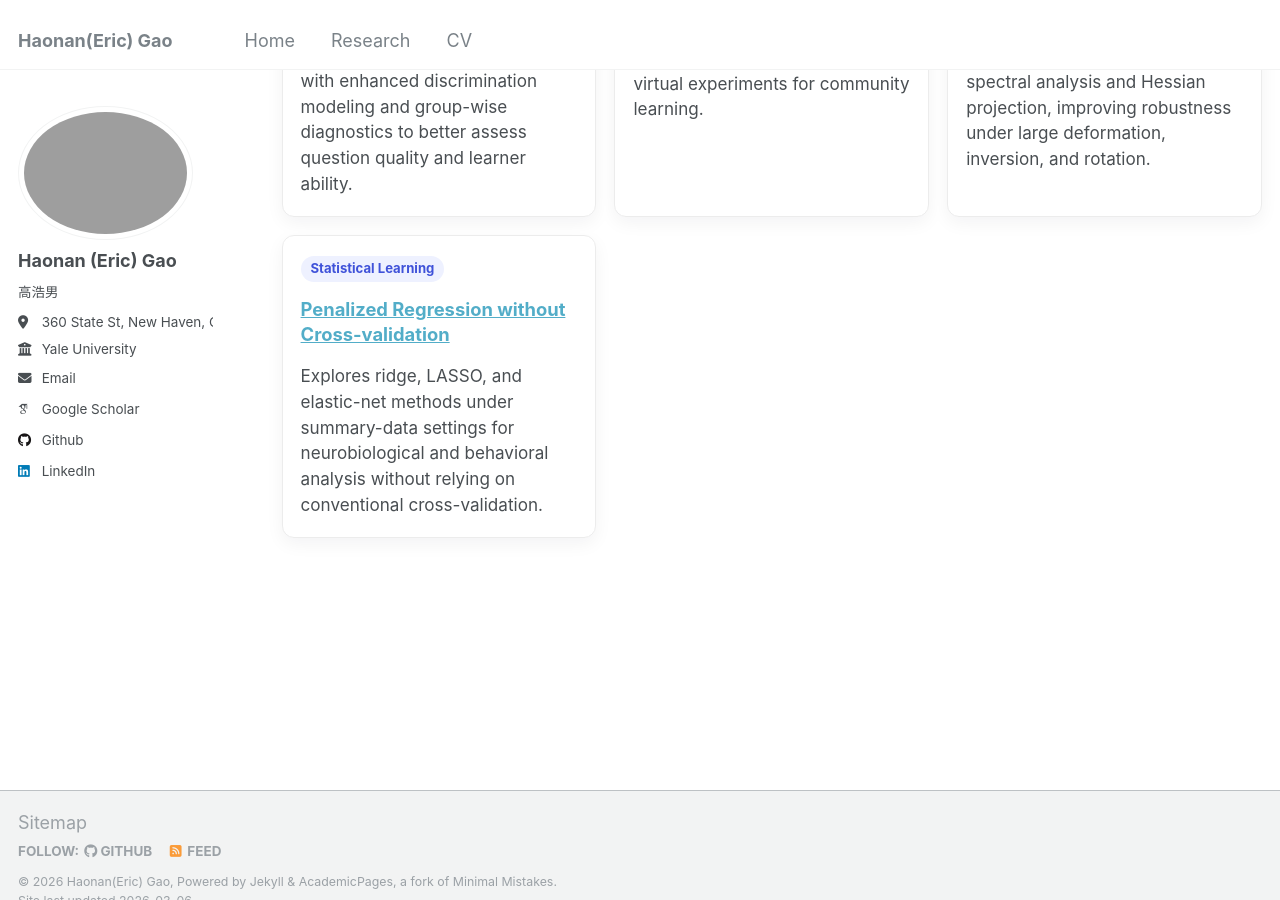
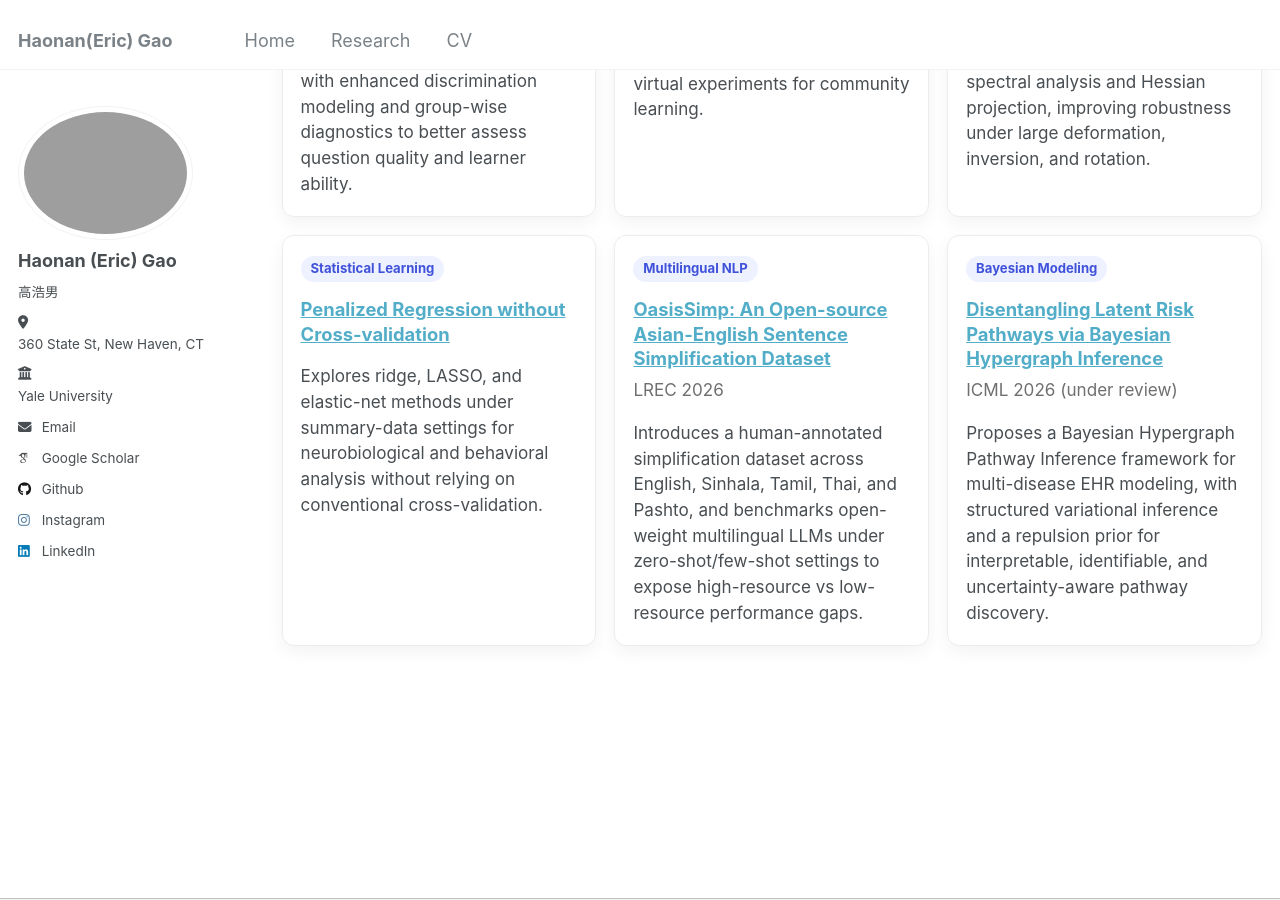
Before and after one commit to rampageoppa/rampageoppa.github.io, a Jekyll site: the page built from _pages/research.md, in a window 1280 px wide and 900 px high, scrolled down 1084 px. Built offline with Jekyll 4.4.1, drawn with Linux system fonts in a browser that asks for light colours; some web fonts are replaced.

Commit message:
Add sidebar links and two new research projects

```diff
--- a/_config.yml
+++ b/_config.yml
@@ -26,7 +26,9 @@
   pronouns         : "高浩男"
   bio              :
   location         : "360 State St, New Haven, CT"
+  location_url     : "https://maps.google.com/?q=360+State+St,+New+Haven,+CT"
   employer         : "Yale University"
+  employer_url     : "https://www.yale.edu/"
   uri              : # URL
   email            : "eric.gao@yale.edu"
 
@@ -55,7 +57,7 @@
   goodreads        : # Username
   google_plus      : # Username
   keybase          : # Username
-  instagram        : # Username
+  instagram        : "wawawawawawawayu"
   lastfm           : # Username
   linkedin         : "haonan-gao"
   mastodon         : # URL
--- a/_includes/author-profile.html
+++ b/_includes/author-profile.html
@@ -25,10 +25,10 @@
     <ul class="author__urls social-icons">
       <!-- Font Awesome icons / Biographic information  -->
       {% if author.location %}
-        <li class="author__desktop"><i class="fa-solid fa-location-dot icon-pad-right" aria-hidden="true"></i>{{ author.location }}</li>
+        <li class="author__desktop"><i class="fa-solid fa-location-dot icon-pad-right" aria-hidden="true"></i>{% if author.location_url %}<a href="{{ author.location_url }}">{{ author.location }}</a>{% else %}{{ author.location }}{% endif %}</li>
       {% endif %}
       {% if author.employer %}
-        <li class="author__desktop"><i class="fas fa-fw fa-building-columns icon-pad-right" aria-hidden="true"></i>{{ author.employer }}</li>
+        <li class="author__desktop"><i class="fas fa-fw fa-building-columns icon-pad-right" aria-hidden="true"></i>{% if author.employer_url %}<a href="{{ author.employer_url }}">{{ author.employer }}</a>{% else %}{{ author.employer }}{% endif %}</li>
       {% endif %}
       {% if author.uri %}
         <li><a href="{{ author.uri }}"><i class="fas fa-fw fa-link icon-pad-right" aria-hidden="true"></i>{{ site.data.ui-text[site.locale].website_label | default: "Website" }}</a></li>
--- a/_pages/research.md
+++ b/_pages/research.md
@@ -85,4 +85,31 @@
     </div>
   </article>
 
+
+  <article class="research-card compact">
+    <div class="research-card-content">
+      <span class="research-tag">Multilingual NLP</span>
+      <h3><a href="../files/710_Paper.pdf">OasisSimp: An Open-source Asian-English Sentence Simplification Dataset</a></h3>
+      <p class="research-meta">LREC 2026</p>
+      <p>
+        Introduces a human-annotated simplification dataset across English, Sinhala, Tamil, Thai, and Pashto,
+        and benchmarks open-weight multilingual LLMs under zero-shot/few-shot settings to expose
+        high-resource vs low-resource performance gaps.
+      </p>
+    </div>
+  </article>
+
+  <article class="research-card compact">
+    <div class="research-card-content">
+      <span class="research-tag">Bayesian Modeling</span>
+      <h3><a href="../files/18262_Disentangling_Latent_Ris.pdf">Disentangling Latent Risk Pathways via Bayesian Hypergraph Inference</a></h3>
+      <p class="research-meta">ICML 2026 (under review)</p>
+      <p>
+        Proposes a Bayesian Hypergraph Pathway Inference framework for multi-disease EHR modeling,
+        with structured variational inference and a repulsion prior for interpretable, identifiable,
+        and uncertainty-aware pathway discovery.
+      </p>
+    </div>
+  </article>
+
 </div>
```
